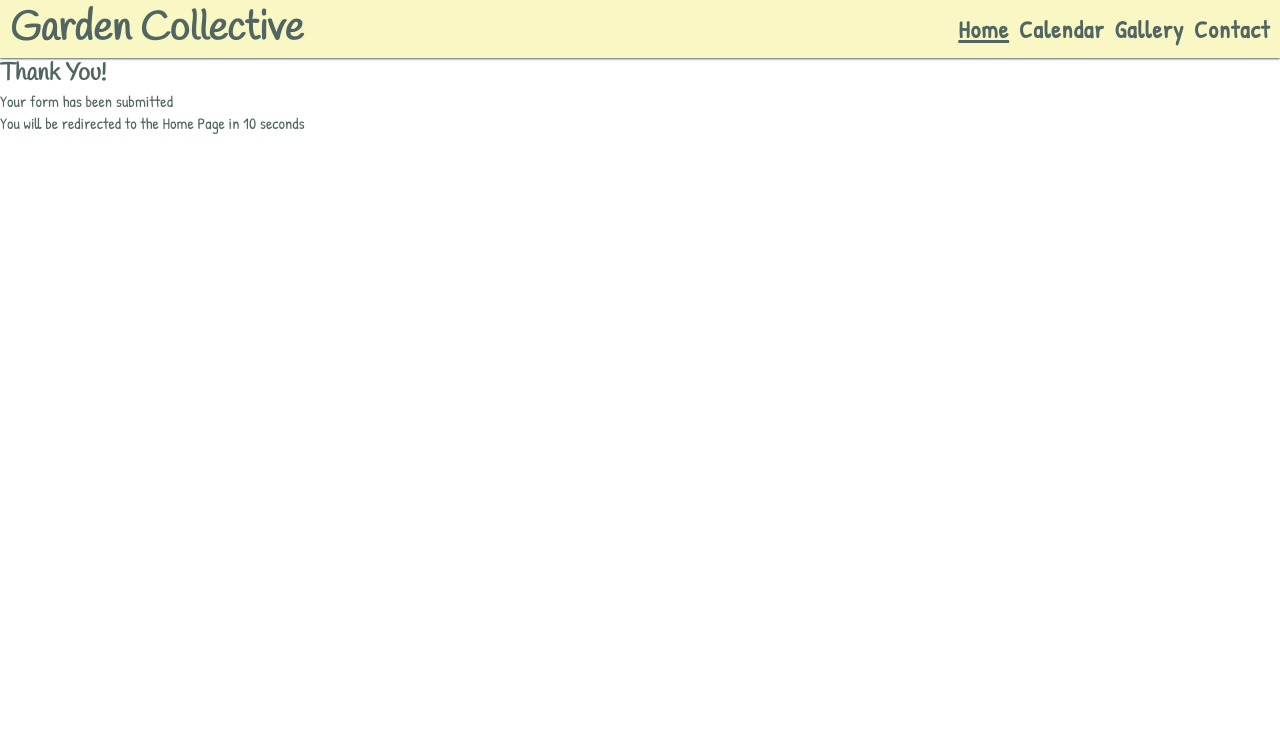
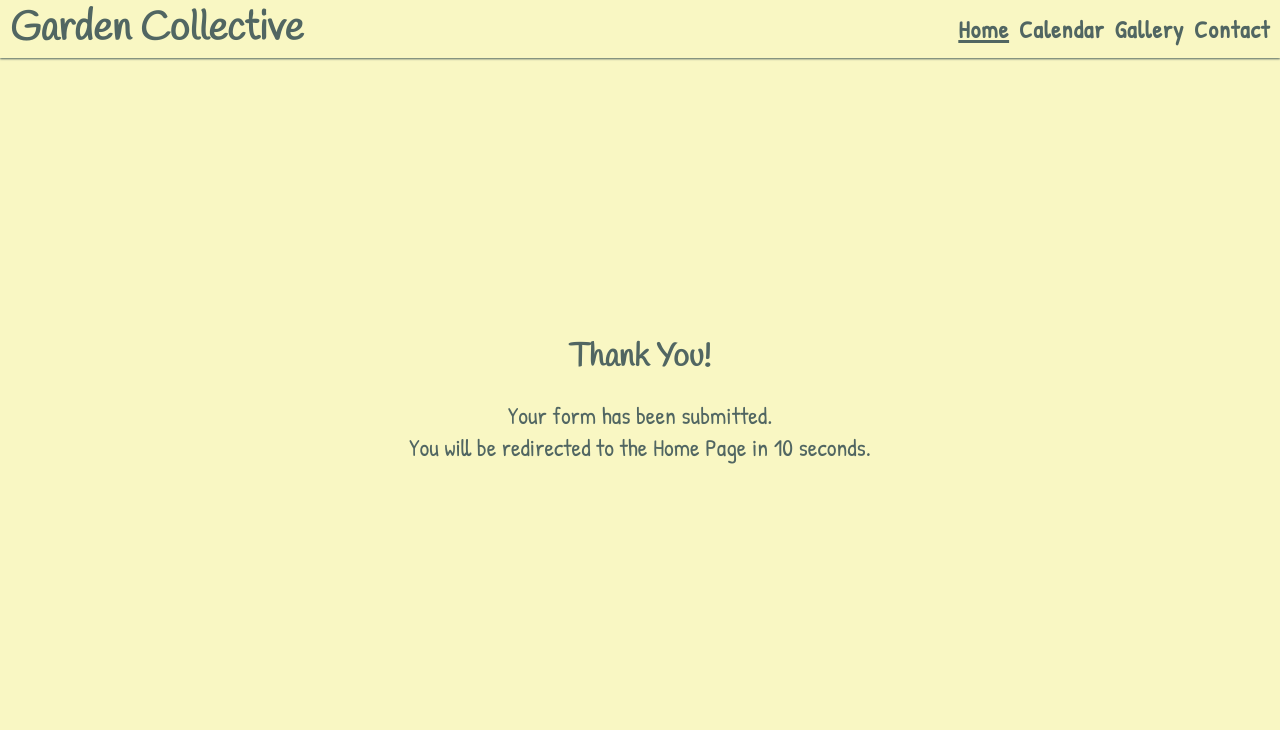
Before and after one commit to KyleMardell/ci-project-1, a plain HTML site: page confirmation.html in a window 1280 px wide. Shown: the top 730 px of the page. Drawn offline with Linux system fonts and the light colour scheme.

Commit message:
Style conformation page for all screen sizes

```diff
--- a/assets/css/style.css
+++ b/assets/css/style.css
@@ -389,6 +389,27 @@ main {
     padding: 5%;
 }
 
+/* Confirmation page */
+#confirmation-page {
+    background-color: #f9f7c3;
+    height: calc(100vh - 107px);
+    display: flex;
+    flex-direction: column;
+    justify-content: center;
+    text-align: center;
+}
+
+#confirmation-title {
+    font-size: 2rem;
+    font-weight: bold;
+    margin-bottom: 20px;
+}
+
+.confirmation-text {
+    font-size: 1.5rem;
+}
+
+/* 404 page */
 #error-page {
     background-color: #f9f7c3;
     height: calc(100vh - 107px);
@@ -607,6 +628,10 @@ main {
         font-size: 3rem;
     }
 
+    /* Confirmation page */
+    #confirmation-page {
+        height: calc(100vh - 118px);
+    }
     /* 404 page */
     #error-page {
         height: calc(100vh - 118px);
--- a/confirmation.html
+++ b/confirmation.html
@@ -42,8 +42,8 @@
     <main>
         <section id="confirmation-page">
             <h2 id="confirmation-title">Thank You!</h2>
-            <p>Your form has been submitted</p>
-            <p>You will be redirected to the Home Page in 10 seconds</p>
+            <p class="confirmation-text">Your form has been submitted.</p>
+            <p class="confirmation-text">You will be redirected to the Home Page in 10 seconds.</p>
         </section>
     </main>
 
```
